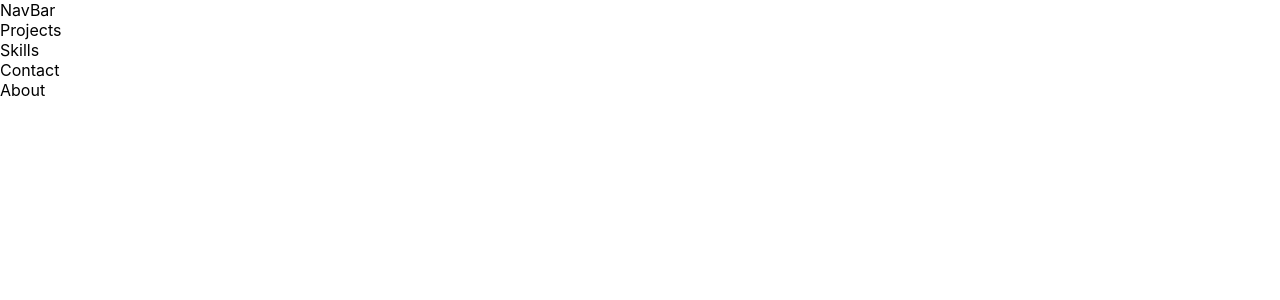
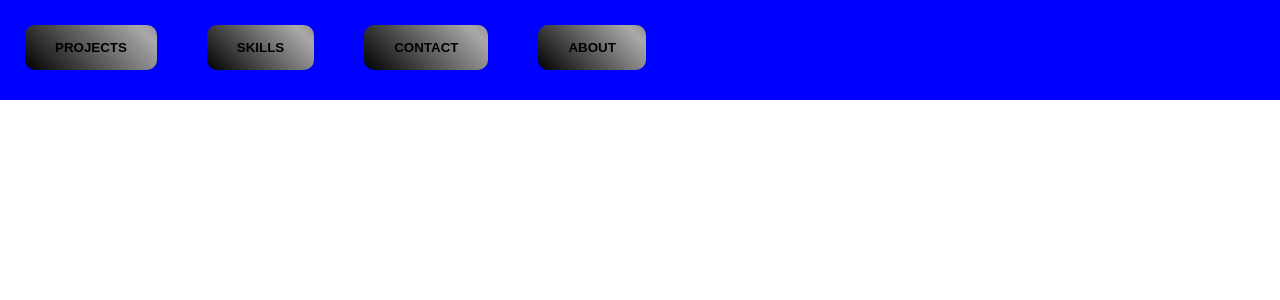
Before and after one commit to DanielGOHara/portfolio_website, a React (Create React App) app: page / in a window 1280 px wide. Shown: the top 300 px of the page. Built offline with nearby package versions, Linux system fonts and the light colour scheme.

Commit message:
Made changes to all page buttons & updated the navigation bar

```diff
--- a/src/App.js
+++ b/src/App.js
@@ -3,19 +3,11 @@
 
 import React from "react";
 import Navbar from "./components/Navbar";
-import About from "./components/About";
-import Projects from "./components/Projects";
-import Skills from "./components/Skills";
-import Contact from "./components/Contact";
 
 export default function App() {
   return (
-    <main className="text-gray-400 bg-gray-900 body-font">
+    <main className="text-gray-400 bg-gray-900 body-font w-96">
         <Navbar />
-        <Projects />
-        <Skills />
-        <Contact />
-        <About />
     </main>
   );
 }
--- a/src/components/About.js
+++ b/src/components/About.js
@@ -1,9 +1,11 @@
 
+import "../index.css"
 import React from "react";
+
 export default function About() {
     return (
-        <section id="about">
-            <p1>About</p1>
+        <section>
+            <button className="pageButton">About</button>
         </section>
     );
 }
--- a/src/components/Contact.js
+++ b/src/components/Contact.js
@@ -2,7 +2,7 @@ import React from "react";
 export default function Contact() {
     return (
         <section id="contact">
-            <p1>Contact</p1>
+            <button className="pageButton">Contact</button>
         </section>
     );
 }
--- a/src/components/Navbar.js
+++ b/src/components/Navbar.js
@@ -1,10 +1,17 @@
 
 import React from "react";
-import { ArrowRightIcon } from "@heroicons/react/solid";
+import About from "./About";
+import Projects from "./Projects";
+import Skills from "./Skills";
+import Contact from "./Contact";
+//import { ArrowRightIcon } from "@heroicons/react/solid";
 export default function Navbar() {
     return (
-      <section id="contact">
-          <p1>NavBar</p1>
+      <section id="navBar">
+          <Projects />
+          <Skills />
+          <Contact />
+          <About />
       </section>
       );
 }
--- a/src/components/Projects.js
+++ b/src/components/Projects.js
@@ -4,7 +4,7 @@ import React from "react";
 export default function Projects() {
     return (
         <section id="projects">
-            <p1>Projects</p1>
+            <button className="pageButton">Projects</button>
         </section>
     );
 }
--- a/src/components/Skills.js
+++ b/src/components/Skills.js
@@ -3,7 +3,7 @@ import React from "react";
 export default function Skills() {
     return (
         <section id="skills">
-            <p1>Skills</p1>
+            <button className="pageButton">Skills</button>
         </section>
     );
 }
--- a/src/index.css
+++ b/src/index.css
@@ -6,9 +6,56 @@ body {
     sans-serif;
   -webkit-font-smoothing: antialiased;
   -moz-osx-font-smoothing: grayscale;
+  background-color: white;
 }
 
 code {
   font-family: source-code-pro, Menlo, Monaco, Consolas, 'Courier New',
     monospace;
 }
+
+#navBar {
+
+  height: 100px;
+  width: 100%;
+
+  text-align: center;
+
+  font-family: "Abel"; font-size: 22px;
+  display: flex;
+  background-color: blue;
+}
+
+.pageButton {
+
+  display: inline-block;
+  margin: 25px;
+  padding: 15px 30px;
+  text-align: center;
+  text-transform: uppercase;
+  transition: 0.5s;
+  background-size: 200% auto;
+  color: black;
+  border-radius: 10px;
+  display: block;
+  border: 0px;
+  font-weight: 700;
+  background-image: linear-gradient(45deg, black 0%, darkgray  51%, black  100%);
+  cursor: pointer;
+
+  -ms-user-select: none;
+  -webkit-user-select: none;
+  user-select: none;
+  touch-action: manipulation;
+}
+
+.pageButton:hover {
+  background-position: right center;
+  /* change the direction of the change here */
+  color: black;
+  text-decoration: none;
+}
+
+.pageButton:active {
+  transform: scale(0.95);
+}
```
